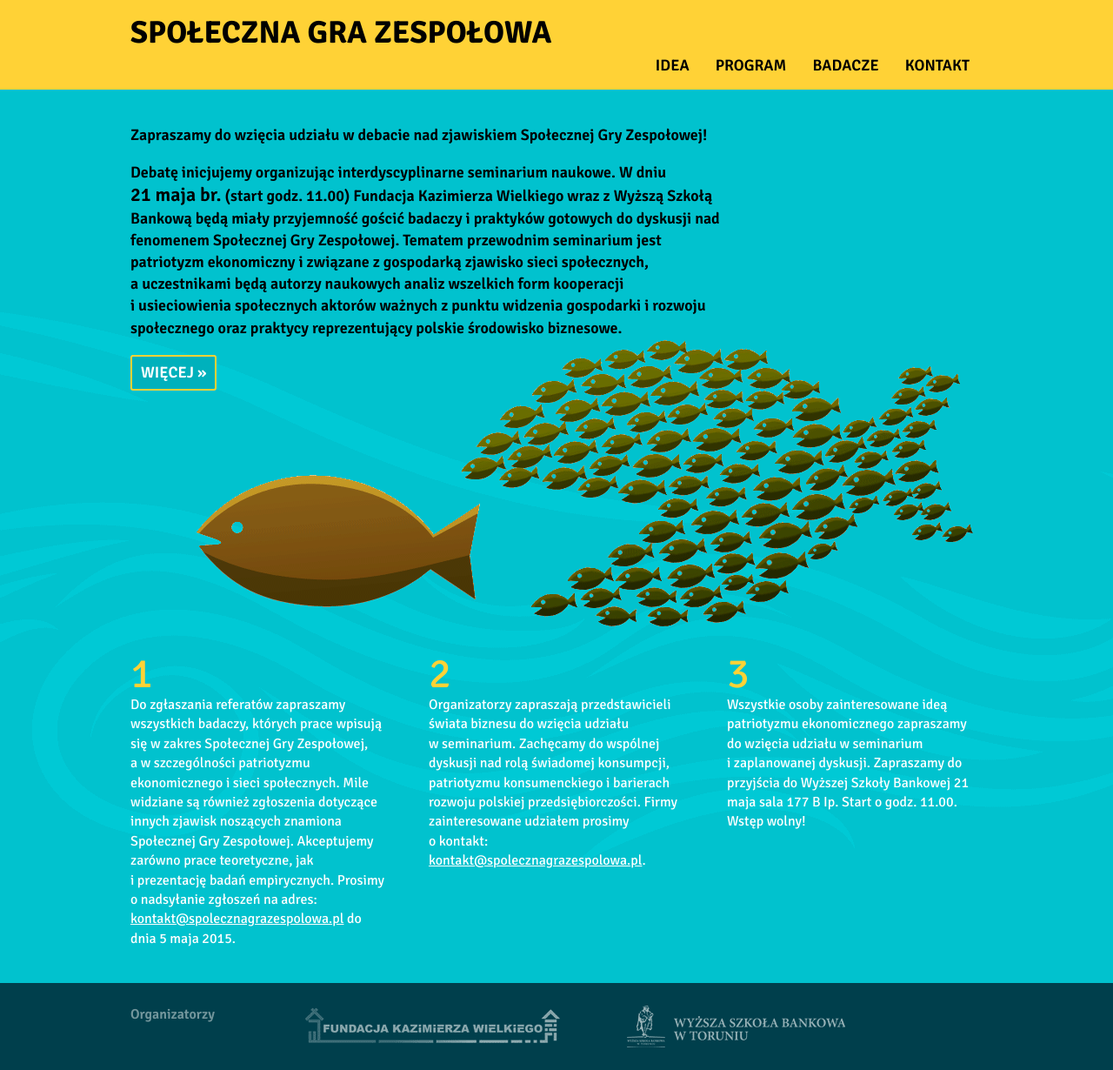
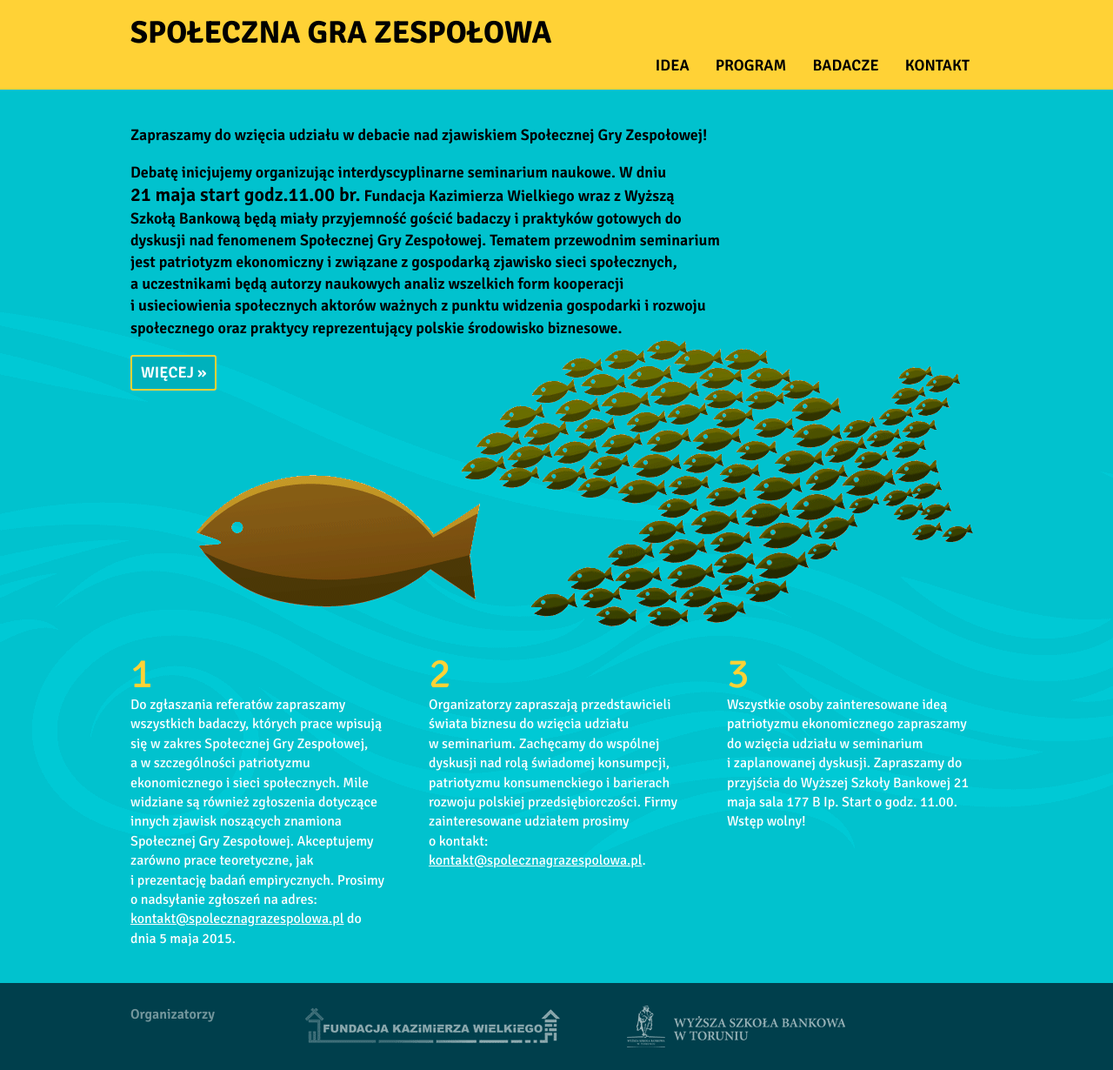
Before and after one commit to kooperatywa/spoleczna-gra-zespolowa, a Jekyll site: the page built from index.html, in a window 1280 px wide. Shown: the whole page at 87% size. Built offline with Jekyll 4.4.1, drawn with Linux system fonts in a browser that asks for light colours; nearby versions of some CDN libraries.

Commit message:
Update index.html

```diff
--- a/index.html
+++ b/index.html
@@ -4,7 +4,7 @@
 ---
 <div class="intro">
 	<p>Zapraszamy do wzięcia udziału w debacie nad zjawiskiem Społecznej Gry Zespołowej!</p>
- <p>Debatę inicjujemy organizując interdyscyplinarne seminarium naukowe. W dniu <span class="wieksze">21&nbsp;maja&nbsp;br.</span> (start godz. 11.00) Fundacja Kazimierza Wielkiego wraz z Wyższą Szkołą Bankową będą miały przyjemność gościć badaczy i praktyków gotowych do dyskusji nad fenomenem Społecznej Gry Zespołowej. Tematem przewodnim seminarium jest patriotyzm ekonomiczny i związane z gospodarką zjawisko sieci społecznych, a uczestnikami będą autorzy naukowych analiz wszelkich form kooperacji i usieciowienia społecznych aktorów ważnych z punktu widzenia gospodarki i rozwoju społecznego oraz praktycy reprezentujący polskie środowisko biznesowe.</p>
+ <p>Debatę inicjujemy organizując interdyscyplinarne seminarium naukowe. W dniu <span class="wieksze">21&nbsp;maja&nbsp;start&nbsp;godz.11.00&nbsp;br.</span> Fundacja Kazimierza Wielkiego wraz z Wyższą Szkołą Bankową będą miały przyjemność gościć badaczy i praktyków gotowych do dyskusji nad fenomenem Społecznej Gry Zespołowej. Tematem przewodnim seminarium jest patriotyzm ekonomiczny i związane z gospodarką zjawisko sieci społecznych, a uczestnikami będą autorzy naukowych analiz wszelkich form kooperacji i usieciowienia społecznych aktorów ważnych z punktu widzenia gospodarki i rozwoju społecznego oraz praktycy reprezentujący polskie środowisko biznesowe.</p>
  <a href                                                                                   ="/idea/" class="btn">Więcej&nbsp;»</a>
 </div>
 <img class="ryby" src="/img/ryby.png" alt="W kupie siła!">
```
